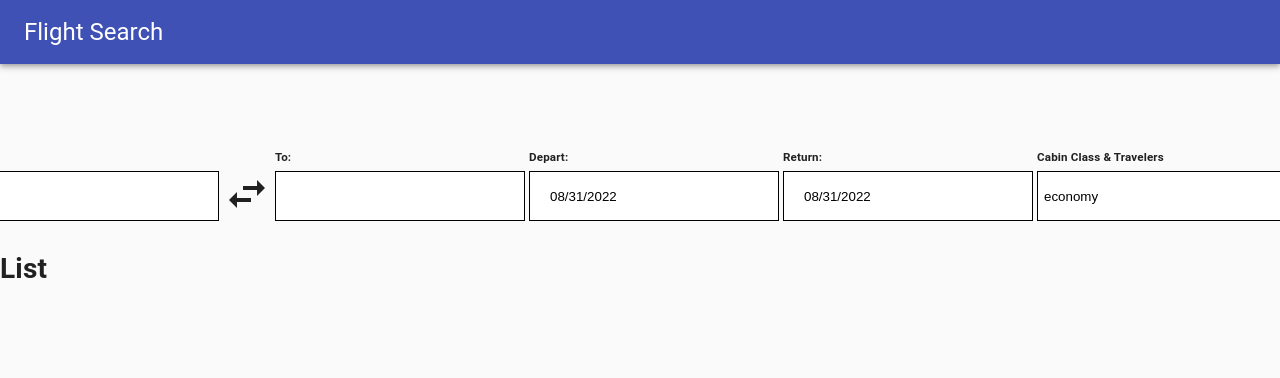
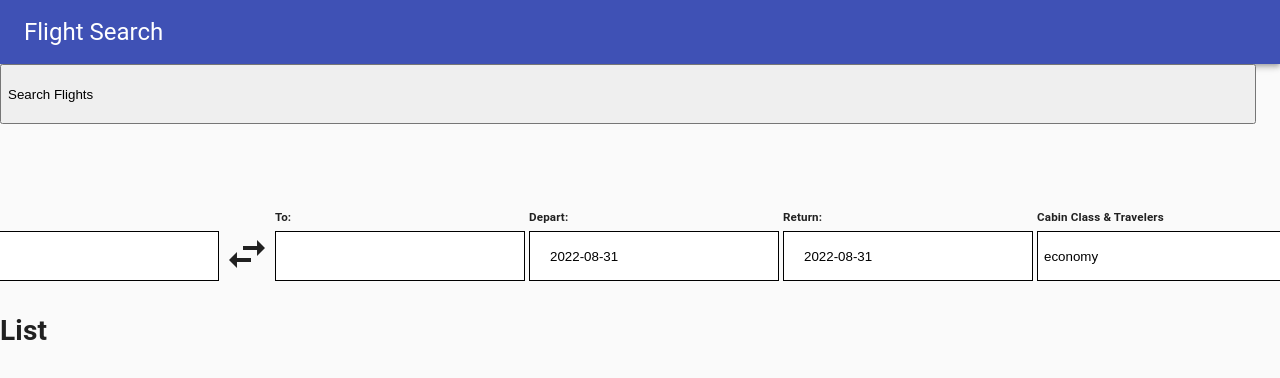
Before and after one commit to VincentLee1208/Flight-Search, a React (Create React App) app: page / in a window 1280 px wide. Shown: the top 378 px of the page. Built offline with nearby package versions, Linux system fonts and the light colour scheme.

Commit message:
Call to skyscanner api connected

```diff
--- a/src/App.js
+++ b/src/App.js
@@ -1,4 +1,5 @@
-import React from 'react';
+import React, { useState} from 'react';
+import { getFlights } from './api';
 
 import { CssBaseline, Grid } from '@material-ui/core';
 
@@ -8,13 +9,32 @@ import List from './components/List/List';
 
 const App = () => {
 
+    const [flights, setFlights] = useState([]);
+
+    const retrieveInfo = (numAdults, origin, destination, returnDate, startDate, flightClass, numChild) => {
+        console.log(numAdults)
+        console.log(origin)
+        console.log(destination)
+        console.log(returnDate)
+        console.log(startDate)
+        console.log(flightClass)
+        console.log(numChild)
+        getFlights(numAdults, origin, destination, startDate, returnDate, flightClass)
+            .then((data) => {
+                console.log(data);
+                setFlights(data);
+            })
+        console.log(flights.itineraries)
+
+    }
+
     return (
         <>
             <CssBaseline />
             <Header />
             <Grid container spacing={3} style={{width: '100%' }}>
                 <Grid item xs={12} md={12}>
-                    <Information />
+                    <Information retrieveInfo={retrieveInfo}/>
                     <List />
                 </Grid>
             </Grid>
--- a/src/api/index.js
+++ b/src/api/index.js
@@ -5,7 +5,7 @@ export const getAirports = async(location) => {
         const { data } = await axios.get(`https://world-airports-directory.p.rapidapi.com/v1/airports/${location}`, {
             params: {
                 page: '1',
-                limit: '5',
+                limit: '8',
                 sortBy: 'AirportName:asc'
             },
             headers: {
@@ -18,3 +18,29 @@ export const getAirports = async(location) => {
         console.log(error)
     }
 }
+
+
+const URL = 'https://skyscanner44.p.rapidapi.com/search'
+
+export const getFlights = async(numAdults, start, dest, sDate, rDate, flightClass) => {
+    try {
+        const { data } = await axios.get(URL, {
+            params: {
+              adults: numAdults,
+              origin: start,
+              destination: dest,
+              departureDate: sDate,
+              returnDate: rDate,
+              cabinClass: flightClass,
+              currency: 'CAD',
+            },
+            headers: {
+              'X-RapidAPI-Key': 'f9f4818478msh32c4f4ad2b8e08ap132ccfjsn40a2d168b9d5',
+              'X-RapidAPI-Host': 'skyscanner44.p.rapidapi.com'
+            }
+        });
+        return data;
+    } catch (error) {
+        console.log(error)
+    }
+}
--- a/src/components/Information/Information.jsx
+++ b/src/components/Information/Information.jsx
@@ -1,5 +1,6 @@
 import React, { useState } from 'react';
 import { getAirports } from './../../api';
+import { format } from 'date-fns';
 import './Information.css';
 import DatePicker from 'react-datepicker';
 import 'react-datepicker/dist/react-datepicker.css';
@@ -10,15 +11,15 @@ import AddCircleIcon from '@material-ui/icons/AddCircle';
 import RemoveCircleOutlineIcon from '@material-ui/icons/RemoveCircleOutline';
 import RemoveCircleIcon from '@material-ui/icons/RemoveCircle';
 
-const Information = () => {
+const Information = ({retrieveInfo}) => {
     const [airportsOrigin, setOriginAirports] = useState([]);
     const [airportsDest, setDestAirports] = useState([]);
     const [timer, setTimer] = useState(null);
     const [origin, setOrigin] = useState('');
     const [destination, setDestination] = useState('');
 
-    const [startDate, setStartDate] = useState(new Date());
-    const [returnDate, setReturnDate] = useState(new Date());
+    const [startDate, setStartDate] = useState(Date.now());
+    const [returnDate, setReturnDate] = useState(Date.now());
 
     const [seeDrop, setSeeDrop] = useState(true);
 
@@ -74,6 +75,7 @@ const Information = () => {
         console.log(e.target.value)
         setDestAirports([])
     }
+
 
     const swapLocations = () => {
         var start = origin
@@ -135,7 +137,19 @@ const Information = () => {
         return options;
     }
 
+    const getFlightInfo = () => {
+        var length = arrayChild.length
+        for(let i = 0; i < 8-length; i++) {
+            arrayChild.push('0');
+        }
+        retrieveInfo(numAdults, origin, destination, format(returnDate, "yyyy-MM-dd"), format(startDate, "yyyy-MM-dd"), flightClass, numChild, arrayChild)
+    }
+
     return (
+        <div>
+            <button onClick ={getFlightInfo}> Search Flights</button>
+
+
             <form>
                 <table>
                     <tr>
@@ -169,10 +183,10 @@ const Information = () => {
                             <input type="text" id="destination" name="destination" onChange={handleDestChange} value={destination}/>
                         </td>
                         <td id='input'>
-                        <DatePicker selected={startDate} onChange={(date) => setStartDate(date)}/>
+                            <DatePicker dateFormat="yyyy-MM-dd" selected={startDate} onChange={(date) => setStartDate(date)}/>
                         </td>
                         <td id='input'>
-                        <DatePicker selected={returnDate} onChange={(date) => setReturnDate(date)}/>
+                            <DatePicker dateFormat="yyyy-MM-dd" selected={returnDate} minDate={startDate} onChange={(date) => setReturnDate(date)} />
                         </td>
                         <td id='input'>
                             <button type="button" id="dropbutton" onClick={() => setSeeDrop(!seeDrop)}>{flightClass}</button>
@@ -266,9 +280,11 @@ const Information = () => {
                             }
                         </td>
                     </tr>
+                    <tr>
+                    </tr>
                 </table>
             </form>
-
+        </div>
 
 
     );
```
Lines whose indentation alone changed are shown as unchanged.
